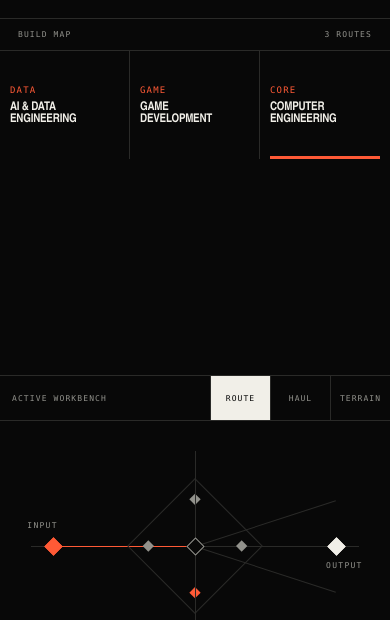
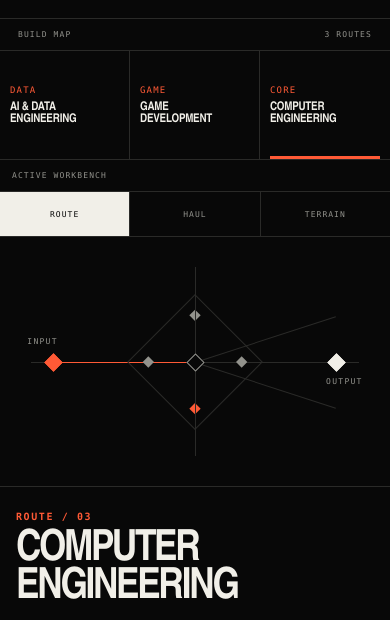
Before and after one commit to AlpoTheo/AlpoTheo, a website with bundled scripts: page site/index.html in a window 390 px wide. Shown: the part 209-829 px from the top of the page. Built offline with nearby package versions, Linux system fonts and the light colour scheme.

Commit message:
fix: polish interactive profile mechanics

```diff
--- a/site/styles.css
+++ b/site/styles.css
@@ -98,7 +98,7 @@ body[data-route="core"] .bus--a { background: var(--signal); }
 body[data-route="data"] .process-glyph { transform: rotate(90deg) scale(.78); }
 body[data-route="game"] .process-glyph { transform: rotate(135deg) scale(1.08); }
 .route-readout { align-self: end; padding: 30px; }
-.route-readout h2 { max-width: 420px; margin: 10px 0 14px; font-family: var(--sans); font-size: clamp(32px, 4vw, 64px); line-height: .88; letter-spacing: -.055em; }
+.route-readout h2 { max-width: 420px; margin: 10px 0 14px; font-family: var(--sans); font-size: clamp(30px, 3.2vw, 52px); line-height: .88; letter-spacing: -.055em; overflow-wrap: anywhere; }
 .route-readout > p:not(.eyebrow) { max-width: 410px; color: var(--muted); font-family: var(--sans); font-size: 16px; line-height: 1.45; }
 .route-readout__prompt { margin-top: 26px; padding-top: 12px; border-top: 1px solid var(--rule); color: var(--muted); font-size: 8px; letter-spacing: .13em; }
 
@@ -177,23 +177,28 @@ body[data-route="game"] .process-glyph { transform: rotate(135deg) scale(1.08);
 }
 
 @media (max-width: 720px) {
-  .shell { display: block; }
+  html, body, .shell, .workbench, .stage, .mode-panel { width: 100%; max-width: 100%; min-width: 0; }
+  .shell { display: block; overflow-x: hidden; }
   .masthead { grid-template-columns: 1fr auto; min-height: 0; }
   .brand { padding: 15px; border-right: 0; }.brand__meta { display: none; }
   .identity { grid-column: 1 / -1; grid-row: 2; padding: 20px 15px 24px; border-top: 1px solid var(--rule); }
   .identity h1 { font-size: clamp(42px, 13vw, 70px); }
   .masthead__status { grid-column: 2; grid-row: 1; display: block; padding: 15px; border-left: 1px solid var(--rule); }
   .masthead__status > span { display: none; }.key-control { min-height: 44px; }
-  .workbench { display: flex; flex-direction: column; }
-  .route-rail { order: 0; display: grid; grid-template-columns: repeat(3, 1fr); border-right: 0; border-bottom: 1px solid var(--rule); }
+  .workbench { display: flex; flex-direction: column; overflow-x: hidden; }
+  .route-rail { order: 0; display: grid; grid-template-columns: repeat(3, minmax(0, 1fr)); grid-template-rows: auto auto; width: 100%; max-width: 100%; border-right: 0; border-bottom: 1px solid var(--rule); overflow: hidden; }
   .rail-label { grid-column: 1 / -1; }.rail-help { display: none; }
-  .route { min-height: 108px; padding: 13px 10px; border-right: 1px solid var(--rule); border-bottom: 0; }
-  .route:last-of-type { border-right: 0; }.route::after, .route__socket, .route small { display: none; }.route strong { font-size: 12px; }
+  .route { min-width: 0; min-height: 108px; padding: 13px 10px; border-right: 1px solid var(--rule); border-bottom: 0; overflow: hidden; }
+  .route:last-of-type { border-right: 0; }.route::after, .route__socket, .route small { display: none; }.route strong { font-size: 12px; overflow-wrap: anywhere; }
   .route.is-active::before { left: 10px; right: 10px; top: auto; bottom: 0; width: auto; height: 3px; }
-  .stage { order: 1; min-height: 520px; border-bottom: 1px solid var(--rule); }
-  .stage__head { padding-left: 12px; }.mode-switch button { min-width: 60px; min-height: 44px; }
+  .stage { order: 1; min-height: 520px; border-bottom: 1px solid var(--rule); overflow-x: hidden; }
+  .stage__head { display: grid; grid-template-columns: 1fr; padding-left: 0; }
+  .stage__head > span { padding: 11px 12px; }
+  .mode-switch { width: 100%; border-top: 1px solid var(--rule); }
+  .mode-switch button { flex: 1; min-width: 0; min-height: 44px; border-left: 0; border-right: 1px solid var(--rule); }
+  .mode-switch button:last-child { border-right: 0; }
   .route-mode { display: flex; flex-direction: column; }.signal-field { min-height: 250px; }.route-readout { padding: 24px 16px 30px; }
-  .route-readout h2 { font-size: 43px; }.route-readout > p:not(.eyebrow) { font-size: 15px; }
+  .route-readout { width: 100%; min-width: 0; }.route-readout h2 { max-width: 100%; font-size: clamp(30px, 12vw, 43px); overflow-wrap: anywhere; word-break: break-word; }.route-readout > p:not(.eyebrow) { font-size: 15px; }
   .haul-mode { grid-template-columns: 1fr; }.haul-map { min-height: 340px; border-right: 0; border-bottom: 1px solid var(--rule); }.haul-readout { padding: 28px 16px; }
   .terrain-mode, .terrain-mode canvas { min-height: 500px; }.terrain-hud { left: 12px; top: 12px; }.terrain-controls { right: 12px; bottom: 12px; }.terrain-controls button { min-height: 44px; }
   .telemetry { order: 2; grid-template-columns: 1fr 1fr; border-left: 0; }.telemetry__head { grid-column: 1 / -1; }.telemetry section { padding: 15px; }.progress-block { grid-column: 1 / -1; }
```
